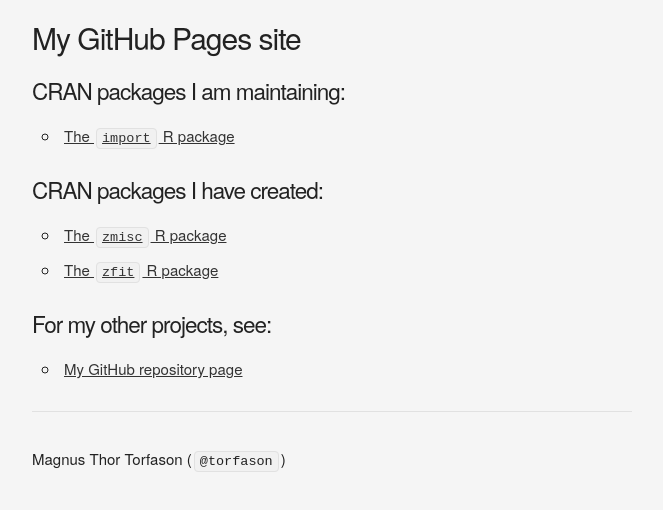
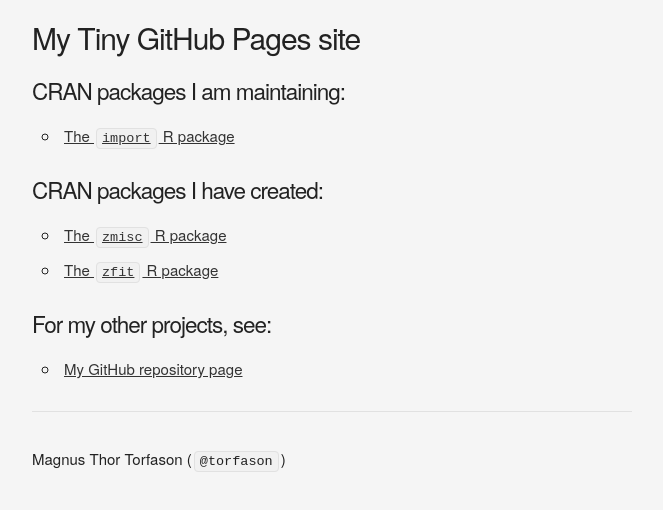
Before and after one commit to torfason/torfason.github.io, a plain HTML site: page index.html in a window 1280 px wide. Shown: the whole page, without its empty margins (308-971 px from the left). Drawn offline with nearby package versions, Linux system fonts and the light colour scheme.

Commit message:
Acknowledge that this site is really tiny :-)

```diff
--- a/index.html
+++ b/index.html
@@ -3,7 +3,7 @@
 <head>
   <meta charset="UTF-8">
   <meta name="viewport" content="width=device-width, initial-scale=1.0">
-  <title>My GitHub Pages site</title>
+  <title>My Tiny GitHub Pages site</title>
   <!-- Minimal CSS via Skeleton and Normalize for a clean look -->
   <link rel="stylesheet" href="https://cdnjs.cloudflare.com/ajax/libs/normalize/8.0.1/normalize.min.css">
   <link rel="stylesheet" href="https://cdnjs.cloudflare.com/ajax/libs/skeleton/2.0.4/skeleton.min.css">
@@ -20,7 +20,7 @@
 <body>
   <div class="container">
 
-    <h1>My GitHub Pages site</h1>
+    <h1>My Tiny GitHub Pages site</h1>
 
     <h2>CRAN packages I am maintaining:</h2>
     <ul>
```
Also changed, not shown: 1 other file.
